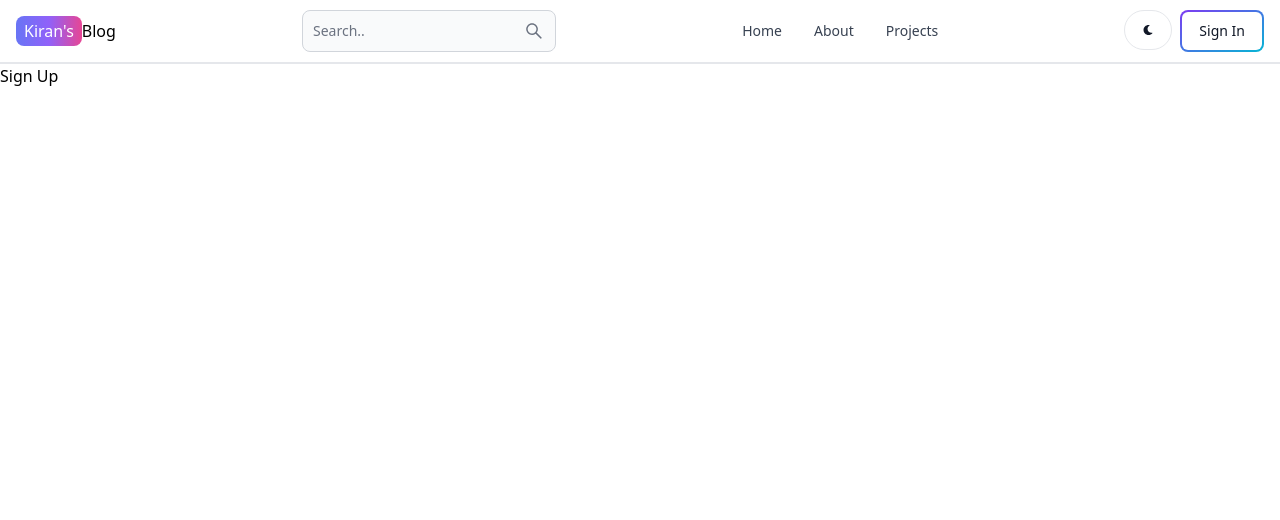
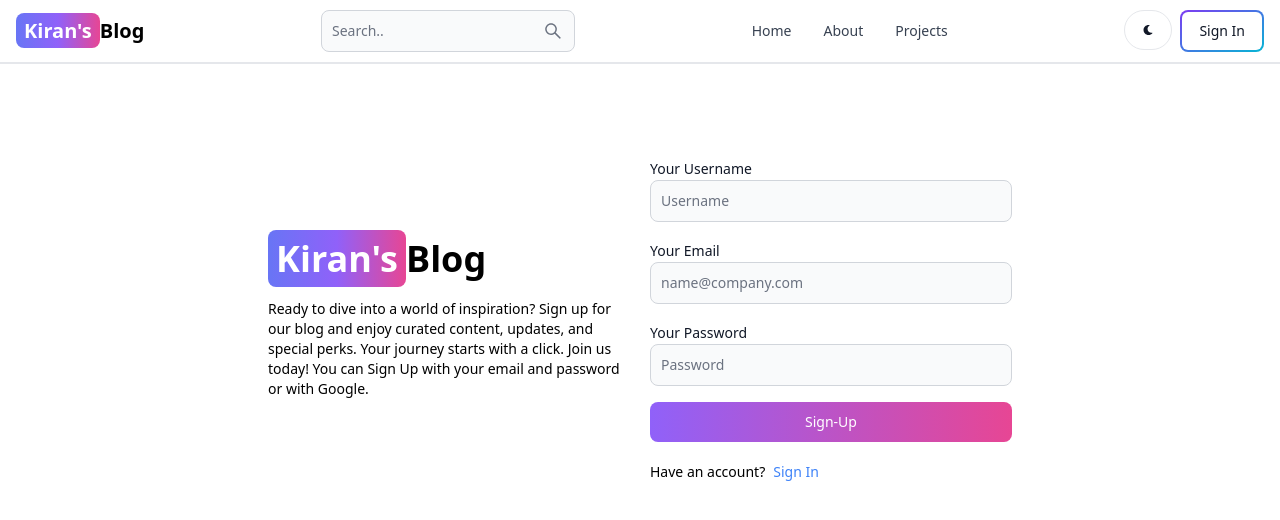
Before and after one commit to keerushar28/mern-blog, a React (Vite) app in the folder client/: page /sign-up in a window 1280 px wide. Shown: the top 520 px of the page. Built offline with nearby package versions, Linux system fonts and the light colour scheme.

Commit message:
Create sign Up page Ui

```diff
--- a/client/src/components/Header.jsx
+++ b/client/src/components/Header.jsx
@@ -9,12 +9,16 @@
   const path = useLocation().pathname;
   return (
     <Navbar className='border-b-2'>
-        <Link to="/">
+      <Link
+        to='/'
+        className='self-center whitespace-nowrap text-sm sm:text-xl font-semibold dark:text-white'
+      >
         <span className='px-2 py-1 bg-gradient-to-r from-indigo-500 via-purple-500 to-pink-500 rounded-lg text-white'>
           Kiran's
         </span>
-            Blog
-        </Link>
+        Blog
+      </Link>
+
         <form>
           <TextInput
           type='text'
--- a/client/src/pages/SignUp.jsx
+++ b/client/src/pages/SignUp.jsx
@@ -1,7 +1,66 @@
 import React from 'react'
+import {Link} from 'react-router-dom';
+import {Button, Label, TextInput} from 'flowbite-react';
+
 
 export default function SignUp() {
-  return (
-    <div>Sign Up</div>
-  )
+  return <div className='min-h-screen mt-20'>
+    <div className="flex p-3 max-w-3xl mx-auto flex-col md:flex-row md:items-center gap-5">
+      {/* left */}
+      <div className="flex-1">
+      <Link
+        to='/'
+        className='font-bold dark:text-white
+        text-4xl'
+      >
+        <span className='px-2 py-1 bg-gradient-to-r from-indigo-500 via-purple-500 to-pink-500 rounded-lg text-white'>
+          Kiran's
+        </span>
+        Blog
+      </Link>
+      <p className='text-sm mt-5'>
+      Ready to dive into a world of inspiration?
+      Sign up for our blog and enjoy curated content, updates, and special perks.
+      Your journey starts with a click. Join us today! You can Sign Up with your email and password or with Google.
+      </p>
+      </div>
+      {/* right side*/}
+      <div className="flex-1">
+        <form className='flex flex-col gap-4'>
+          <div >
+            <Label value='Your Username'/>
+            <TextInput
+            type='text'
+            placeholder='Username'
+            id='Username' />
+          </div>
+          <div >
+            <Label value='Your Email'/>
+            <TextInput
+            type='text'
+            placeholder='name@company.com'
+            id='email' />
+          </div>
+          <div >
+            <Label value='Your Password'/>
+            <TextInput
+            type='text'
+            placeholder='Password'
+            id='password' />
+          </div>
+          <Button gradientDuoTone='purpleToPink' type='submit' >
+            Sign-Up
+          </Button>
+        </form>
+        <div className="flex gap-2 text-sm mt-5">
+          <span>Have an account?</span>
+          <Link to='/sign-in' className='text-blue-500'>
+            Sign In
+          </Link>
+
+        </div>
+      </div>
+    </div>
+  </div>
+
 }
```
